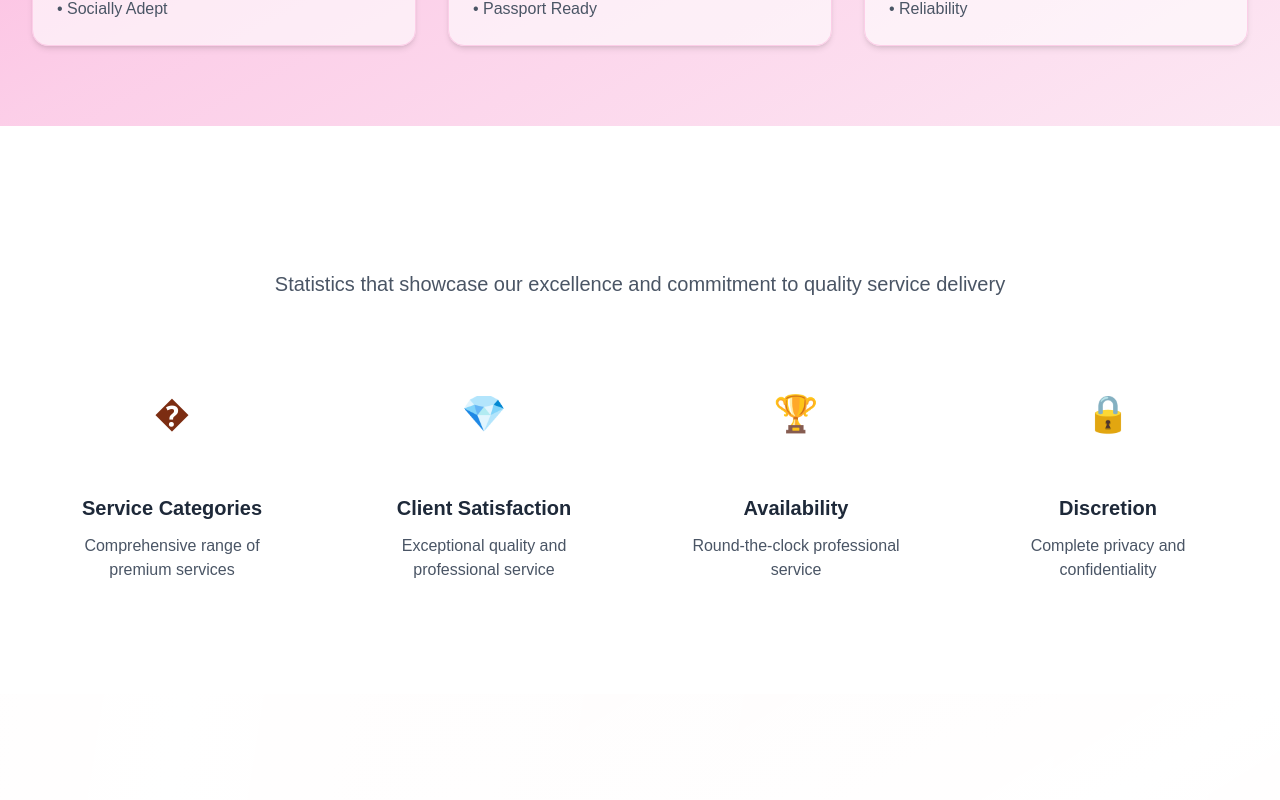
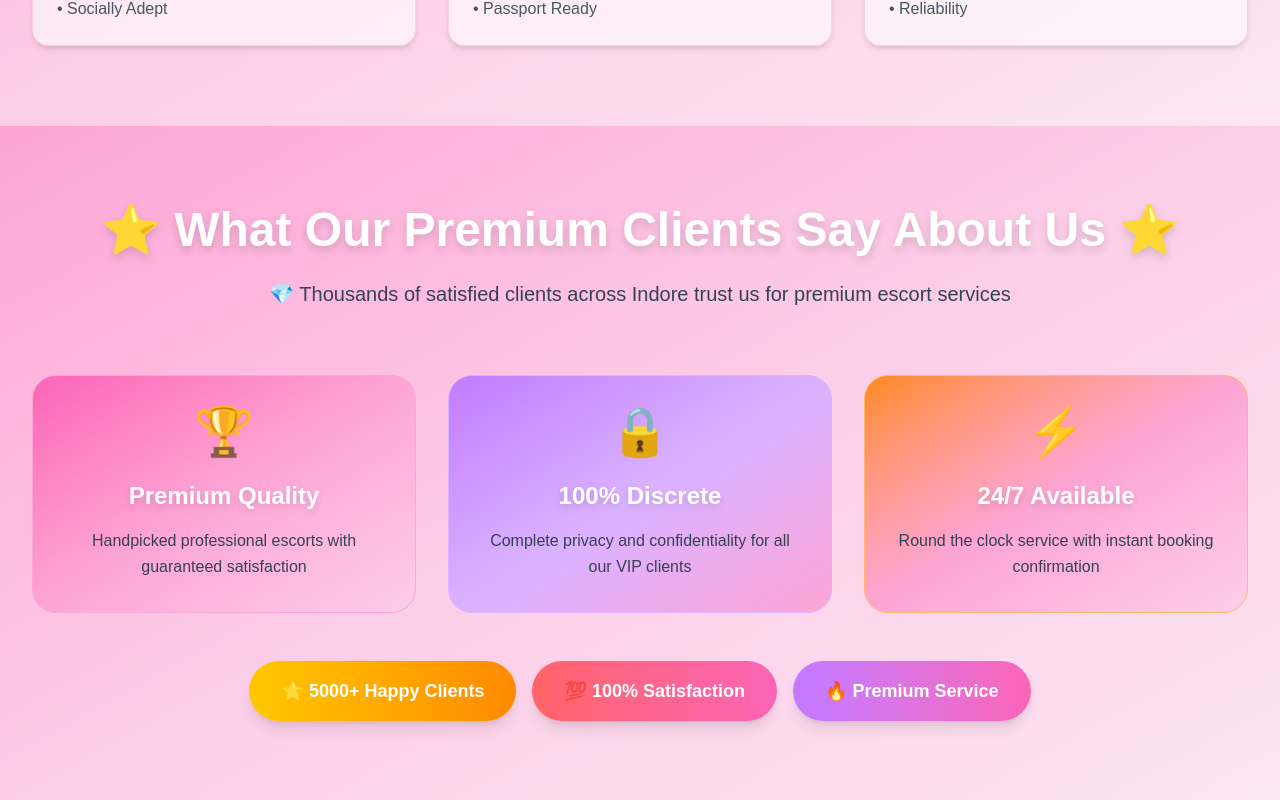
Before and after one commit to anshmydigitalcrown-ui/surat, a Next.js app: page /gallery in a window 1280 px wide. Shown: the part 6400-7200 px from the top of the page. Built offline with nearby package versions, Linux system fonts and the light colour scheme.

Commit message:
Add 'What Our Premium Clients Say About Us' section with sweet pink theme below testimonials on all pages - includes colorful gradient cards and stats badges

```diff
--- a/src/app/gallery/page.tsx
+++ b/src/app/gallery/page.tsx
@@ -407,6 +407,61 @@ export default function Gallery() {
         </div>
       </section>
 
+      {/* What Our Premium Clients Say About Us */}
+      <section className="py-20 bg-gradient-to-br from-pink-300 via-pink-200 to-pink-100">
+        <div className="max-w-7xl mx-auto px-4 sm:px-6 lg:px-8">
+          <div className="text-center mb-16">
+            <h2 className="text-4xl md:text-5xl font-bold text-white mb-6 drop-shadow-lg">
+              ⭐ What Our Premium Clients Say About Us ⭐
+            </h2>
+            <p className="text-xl text-gray-700 max-w-4xl mx-auto leading-relaxed">
+              💎 Thousands of satisfied clients across Indore trust us for premium escort services
+            </p>
+          </div>
+
+          <div className="grid grid-cols-1 md:grid-cols-3 gap-8 mb-12">
+            {/* Premium Quality */}
+            <div className="bg-gradient-to-br from-pink-400 via-pink-300 to-pink-200 rounded-3xl p-8 text-center border border-pink-300 hover:shadow-2xl transition-all duration-300 transform hover:scale-105">
+              <div className="text-5xl mb-6">🏆</div>
+              <h3 className="text-2xl font-bold text-white mb-4 drop-shadow-md">Premium Quality</h3>
+              <p className="text-gray-700 leading-relaxed font-medium">
+                Handpicked professional escorts with guaranteed satisfaction
+              </p>
+            </div>
+
+            {/* 100% Discrete */}
+            <div className="bg-gradient-to-br from-purple-400 via-purple-300 to-pink-300 rounded-3xl p-8 text-center border border-purple-300 hover:shadow-2xl transition-all duration-300 transform hover:scale-105">
+              <div className="text-5xl mb-6">🔒</div>
+              <h3 className="text-2xl font-bold text-white mb-4 drop-shadow-md">100% Discrete</h3>
+              <p className="text-gray-700 leading-relaxed font-medium">
+                Complete privacy and confidentiality for all our VIP clients
+              </p>
+            </div>
+
+            {/* 24/7 Available */}
+            <div className="bg-gradient-to-br from-orange-400 via-pink-300 to-pink-200 rounded-3xl p-8 text-center border border-orange-300 hover:shadow-2xl transition-all duration-300 transform hover:scale-105">
+              <div className="text-5xl mb-6">⚡</div>
+              <h3 className="text-2xl font-bold text-white mb-4 drop-shadow-md">24/7 Available</h3>
+              <p className="text-gray-700 leading-relaxed font-medium">
+                Round the clock service with instant booking confirmation
+              </p>
+            </div>
+          </div>
+
+          <div className="flex flex-wrap justify-center gap-4 mb-8">
+            <div className="bg-gradient-to-r from-yellow-400 to-orange-400 text-white px-8 py-4 rounded-full text-lg font-bold shadow-lg hover:shadow-xl transition-all duration-300">
+              ⭐ 5000+ Happy Clients
+            </div>
+            <div className="bg-gradient-to-r from-red-400 to-pink-400 text-white px-8 py-4 rounded-full text-lg font-bold shadow-lg hover:shadow-xl transition-all duration-300">
+              💯 100% Satisfaction
+            </div>
+            <div className="bg-gradient-to-r from-purple-400 to-pink-400 text-white px-8 py-4 rounded-full text-lg font-bold shadow-lg hover:shadow-xl transition-all duration-300">
+              🔥 Premium Service
+            </div>
+          </div>
+        </div>
+      </section>
+
       {/* Gallery Statistics */}
       <section className="py-20 bg-white">
         <div className="max-w-7xl mx-auto px-4 sm:px-6 lg:px-8">
--- a/src/app/page.tsx
+++ b/src/app/page.tsx
@@ -531,6 +531,61 @@ export default function Home() {
         </div>
       </section>
 
+      {/* What Our Premium Clients Say About Us */}
+      <section className="py-20 bg-gradient-to-br from-pink-300 via-pink-200 to-pink-100">
+        <div className="max-w-7xl mx-auto px-4 sm:px-6 lg:px-8">
+          <div className="text-center mb-16">
+            <h2 className="text-4xl md:text-5xl font-bold text-white mb-6 drop-shadow-lg">
+              ⭐ What Our Premium Clients Say About Us ⭐
+            </h2>
+            <p className="text-xl text-gray-700 max-w-4xl mx-auto leading-relaxed">
+              💎 Thousands of satisfied clients across Indore trust us for premium escort services
+            </p>
+          </div>
+
+          <div className="grid grid-cols-1 md:grid-cols-3 gap-8 mb-12">
+            {/* Premium Quality */}
+            <div className="bg-gradient-to-br from-pink-400 via-pink-300 to-pink-200 rounded-3xl p-8 text-center border border-pink-300 hover:shadow-2xl transition-all duration-300 transform hover:scale-105">
+              <div className="text-5xl mb-6">🏆</div>
+              <h3 className="text-2xl font-bold text-white mb-4 drop-shadow-md">Premium Quality</h3>
+              <p className="text-gray-700 leading-relaxed font-medium">
+                Handpicked professional escorts with guaranteed satisfaction
+              </p>
+            </div>
+
+            {/* 100% Discrete */}
+            <div className="bg-gradient-to-br from-purple-400 via-purple-300 to-pink-300 rounded-3xl p-8 text-center border border-purple-300 hover:shadow-2xl transition-all duration-300 transform hover:scale-105">
+              <div className="text-5xl mb-6">🔒</div>
+              <h3 className="text-2xl font-bold text-white mb-4 drop-shadow-md">100% Discrete</h3>
+              <p className="text-gray-700 leading-relaxed font-medium">
+                Complete privacy and confidentiality for all our VIP clients
+              </p>
+            </div>
+
+            {/* 24/7 Available */}
+            <div className="bg-gradient-to-br from-orange-400 via-pink-300 to-pink-200 rounded-3xl p-8 text-center border border-orange-300 hover:shadow-2xl transition-all duration-300 transform hover:scale-105">
+              <div className="text-5xl mb-6">⚡</div>
+              <h3 className="text-2xl font-bold text-white mb-4 drop-shadow-md">24/7 Available</h3>
+              <p className="text-gray-700 leading-relaxed font-medium">
+                Round the clock service with instant booking confirmation
+              </p>
+            </div>
+          </div>
+
+          <div className="flex flex-wrap justify-center gap-4 mb-8">
+            <div className="bg-gradient-to-r from-yellow-400 to-orange-400 text-white px-8 py-4 rounded-full text-lg font-bold shadow-lg hover:shadow-xl transition-all duration-300">
+              ⭐ 5000+ Happy Clients
+            </div>
+            <div className="bg-gradient-to-r from-red-400 to-pink-400 text-white px-8 py-4 rounded-full text-lg font-bold shadow-lg hover:shadow-xl transition-all duration-300">
+              💯 100% Satisfaction
+            </div>
+            <div className="bg-gradient-to-r from-purple-400 to-pink-400 text-white px-8 py-4 rounded-full text-lg font-bold shadow-lg hover:shadow-xl transition-all duration-300">
+              🔥 Premium Service
+            </div>
+          </div>
+        </div>
+      </section>
+
       {/* Services Preview */}
       <section className="py-20 bg-gradient-to-br from-primary-50 via-white to-accent-50">
         <div className="max-w-7xl mx-auto px-4 sm:px-6 lg:px-8">
--- a/src/app/services/page.tsx
+++ b/src/app/services/page.tsx
@@ -389,6 +389,61 @@ export default function Services() {
         </div>
       </section>
 
+      {/* What Our Premium Clients Say About Us */}
+      <section className="py-20 bg-gradient-to-br from-pink-300 via-pink-200 to-pink-100">
+        <div className="max-w-7xl mx-auto px-4 sm:px-6 lg:px-8">
+          <div className="text-center mb-16">
+            <h2 className="text-4xl md:text-5xl font-bold text-white mb-6 drop-shadow-lg">
+              ⭐ What Our Premium Clients Say About Us ⭐
+            </h2>
+            <p className="text-xl text-gray-700 max-w-4xl mx-auto leading-relaxed">
+              💎 Thousands of satisfied clients across Indore trust us for premium escort services
+            </p>
+          </div>
+
+          <div className="grid grid-cols-1 md:grid-cols-3 gap-8 mb-12">
+            {/* Premium Quality */}
+            <div className="bg-gradient-to-br from-pink-400 via-pink-300 to-pink-200 rounded-3xl p-8 text-center border border-pink-300 hover:shadow-2xl transition-all duration-300 transform hover:scale-105">
+              <div className="text-5xl mb-6">🏆</div>
+              <h3 className="text-2xl font-bold text-white mb-4 drop-shadow-md">Premium Quality</h3>
+              <p className="text-gray-700 leading-relaxed font-medium">
+                Handpicked professional escorts with guaranteed satisfaction
+              </p>
+            </div>
+
+            {/* 100% Discrete */}
+            <div className="bg-gradient-to-br from-purple-400 via-purple-300 to-pink-300 rounded-3xl p-8 text-center border border-purple-300 hover:shadow-2xl transition-all duration-300 transform hover:scale-105">
+              <div className="text-5xl mb-6">🔒</div>
+              <h3 className="text-2xl font-bold text-white mb-4 drop-shadow-md">100% Discrete</h3>
+              <p className="text-gray-700 leading-relaxed font-medium">
+                Complete privacy and confidentiality for all our VIP clients
+              </p>
+            </div>
+
+            {/* 24/7 Available */}
+            <div className="bg-gradient-to-br from-orange-400 via-pink-300 to-pink-200 rounded-3xl p-8 text-center border border-orange-300 hover:shadow-2xl transition-all duration-300 transform hover:scale-105">
+              <div className="text-5xl mb-6">⚡</div>
+              <h3 className="text-2xl font-bold text-white mb-4 drop-shadow-md">24/7 Available</h3>
+              <p className="text-gray-700 leading-relaxed font-medium">
+                Round the clock service with instant booking confirmation
+              </p>
+            </div>
+          </div>
+
+          <div className="flex flex-wrap justify-center gap-4 mb-8">
+            <div className="bg-gradient-to-r from-yellow-400 to-orange-400 text-white px-8 py-4 rounded-full text-lg font-bold shadow-lg hover:shadow-xl transition-all duration-300">
+              ⭐ 5000+ Happy Clients
+            </div>
+            <div className="bg-gradient-to-r from-red-400 to-pink-400 text-white px-8 py-4 rounded-full text-lg font-bold shadow-lg hover:shadow-xl transition-all duration-300">
+              💯 100% Satisfaction
+            </div>
+            <div className="bg-gradient-to-r from-purple-400 to-pink-400 text-white px-8 py-4 rounded-full text-lg font-bold shadow-lg hover:shadow-xl transition-all duration-300">
+              🔥 Premium Service
+            </div>
+          </div>
+        </div>
+      </section>
+
       {/* Booking Process */}
       <section className="py-20 bg-gradient-to-br from-sweet-pink-50 via-white to-light-red-50">
         <div className="max-w-7xl mx-auto px-4 sm:px-6 lg:px-8">
```
